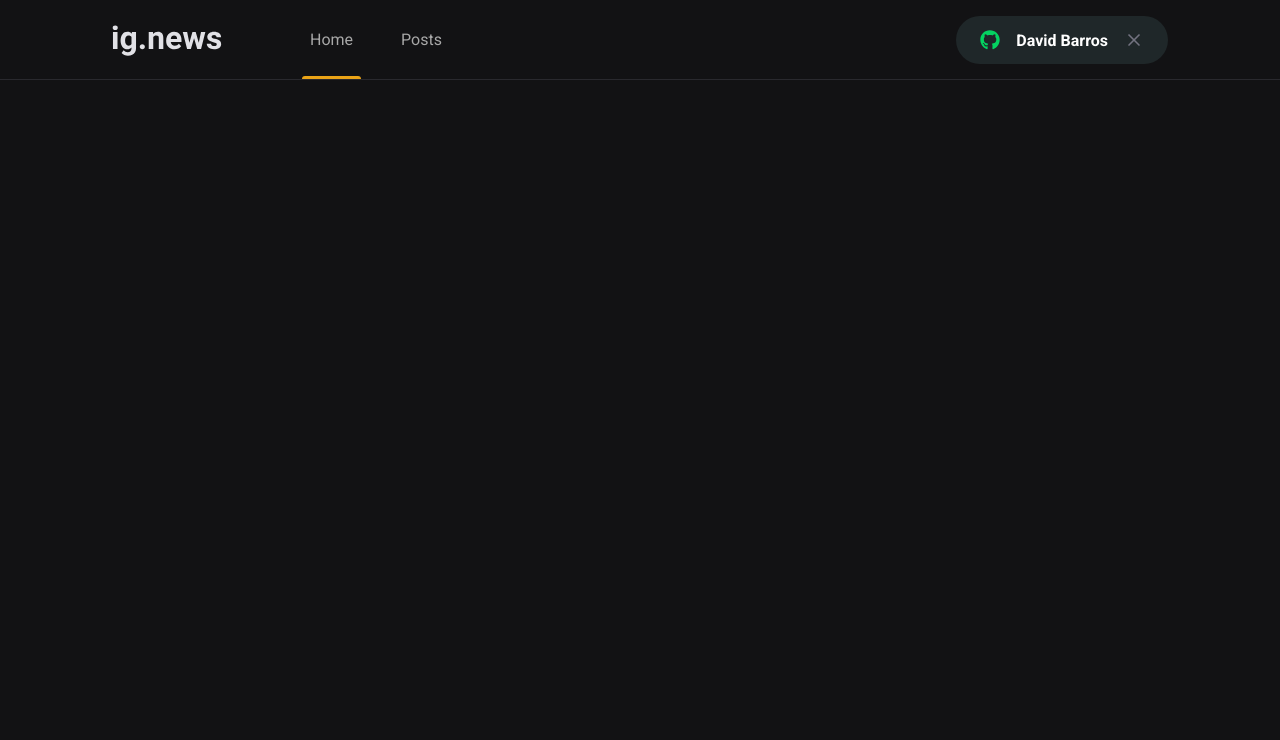
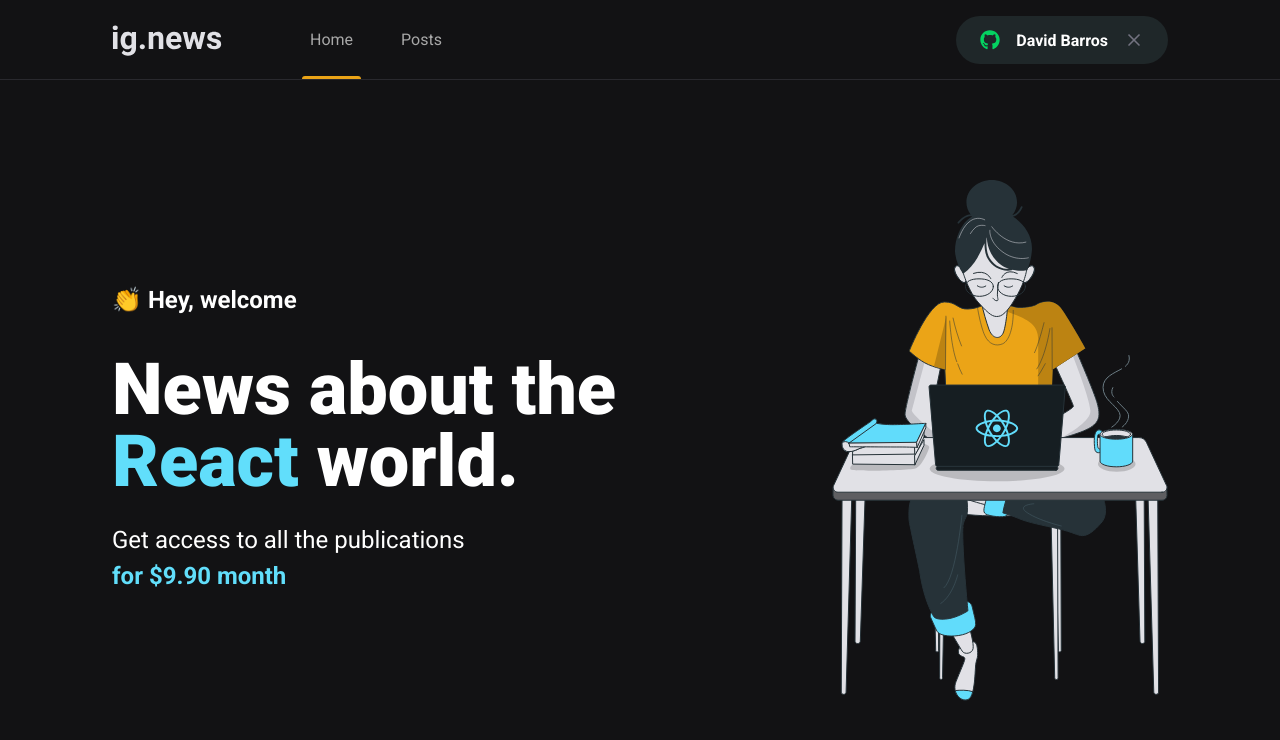
Before and after one commit to dwbarros/IgNews, a Next.js app: page / in a window 1280 px wide. Shown: the top 740 px of the page. Built offline with nearby package versions, Linux system fonts and the light colour scheme.

Commit message:
Create page Home.

```diff
--- /dev/null
+++ b/src/pages/home.module.scss
@@ -0,0 +1,41 @@
+.contentContainer {
+    max-width: 1120px;
+    margin: 0 auto;
+    padding: 0 2rem;
+    height: calc(100vh - 5rem);
+
+    display: flex;
+    align-items: center;
+    justify-content: space-between;
+}
+
+.hero {
+    max-width: 600px;
+
+    > span {
+        font-size: 1.5rem;
+        font-weight: bold;
+    }
+
+    h1 {
+        font-size: 4.5rem;
+        line-height: 4.5rem;
+        font-weight: 900;
+        margin-top: 2.5rem;
+
+        span {
+            color: var(--cyan-500);
+        }
+    }
+
+    p {
+        font-size: 1.5rem;
+        line-height: 2.25rem;
+        margin-top: 1.5rem;
+
+        span {
+            color: var(--cyan-500);
+            font-weight: bold;
+        }
+    }
+}
--- a/src/pages/index.tsx
+++ b/src/pages/index.tsx
@@ -1,4 +1,5 @@
 import Head from 'next/head';
+import styles from './home.module.scss';
 
 export default function Home() {
   return (
@@ -6,6 +7,18 @@
       <Head>
         <title>Ig News</title>
       </Head>
+
+      <main className={styles.contentContainer}>
+        <section className={styles.hero}>
+          <span>👏 Hey, welcome</span>
+          <h1>News about the <span>React</span> world.</h1>
+          <p>
+            Get access to all the publications <br />
+            <span>for $9.90 month</span>
+          </p>
+        </section>
+        <img src="/images/avatar.svg" alt="" />
+      </main>
     </>
   )
 }
```
